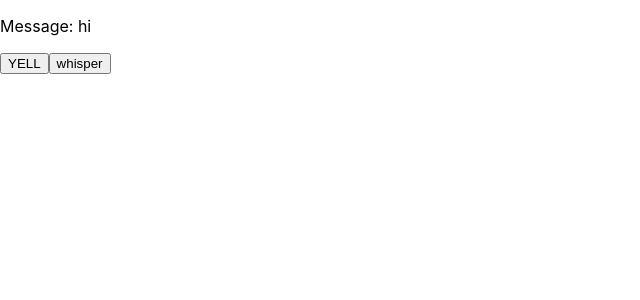
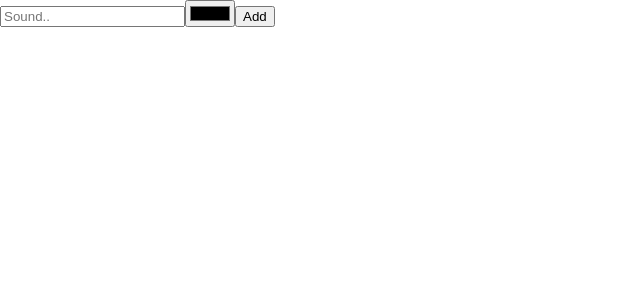
Before and after one commit to Abhiroop25902/react-hooks-course, a React (Create React App) app: page / in a window 1280 px wide. Shown: the top 300 px of the page, without its empty margins (0-640 px from the left). Built offline with nearby package versions, Linux system fonts and the light colour scheme; the HTML template or start-up script is replaced by a standard one.

Commit message:
Managing form input with useRef

```diff
--- a/src/App.js
+++ b/src/App.js
@@ -1,27 +1,30 @@
 import './App.css';
-import {useReducer} from "react";
+import {useRef} from "react";
 
 function App() {
-    const initialState = {message: "hi"}
-    const reducer = (state, action) => {
-        switch (action.type) {
-            case "yell":
-                return {message: `HEY! I JUST SAID ${state.message}`};
-            case "whisper":
-                return {message: `excuse me, I just said ${state.message}`}
-            default:
-                return state;
-        }
+
+    const soundRef = useRef();
+    const colorRef = useRef();
+
+    const submit = (e) => {
+        e.preventDefault();
+
+        const color = colorRef.current.value;
+        const sound = soundRef.current.value;
+        alert(`${sound} sounds like ${color}`);
+
+        colorRef.current.value = '';
+        soundRef.current.value = '';
     }
 
-    const [state, dispatch] = useReducer(reducer, initialState);
+    return (
 
-    return (
-        <>
-            <p>Message: {state.message}</p>
-            <button onClick={() => dispatch({type: "yell"})}>YELL</button>
-            <button onClick={() => dispatch({type: "whisper"})}>whisper</button>
-        </>
+        <form onSubmit={submit}>
+            <input ref={soundRef} type="text" placeholder={'Sound..'}/>
+            <input ref={colorRef} type="color"/>
+            <button>Add</button>
+        </form>
+
     )
 }
 
```
